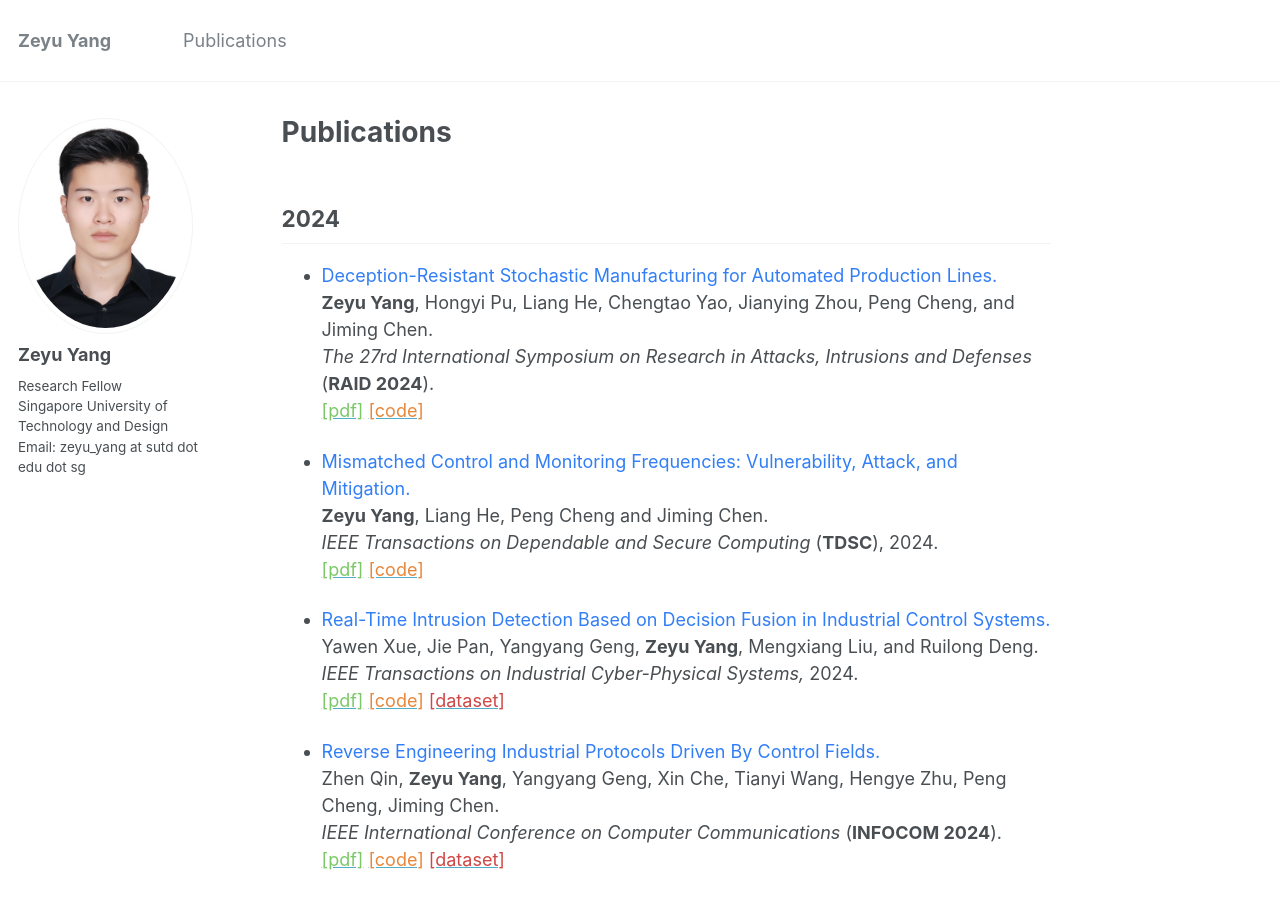
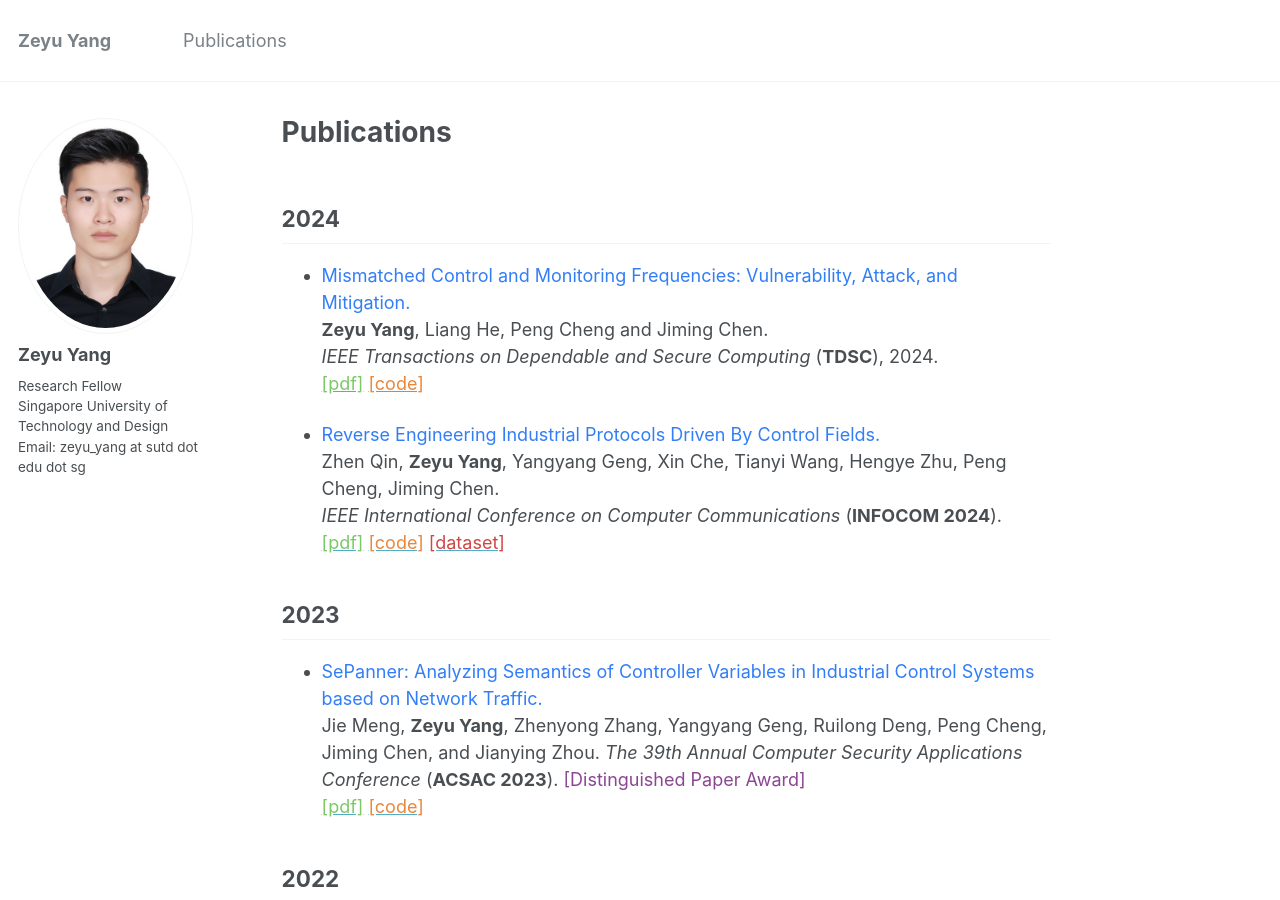
Before and after one commit to zeyuid/zeyuid.github.io, a Jekyll site: the page built from _pages/publications.md, in a window 1280 px wide and 900 px high. Built offline with Jekyll 4.4.1, drawn with Linux system fonts in a browser that asks for light colours.

Commit message:
add file

```diff
--- a/_pages/publications.md
+++ b/_pages/publications.md
@@ -6,15 +6,14 @@ author_profile: true
 ---
 
 ## 2024
-
+<!--
 * <font color="#327ef6">Deception-Resistant Stochastic Manufacturing for Automated Production Lines.</font>
-<!-- <br> -->
 **Zeyu Yang**, Hongyi Pu, Liang He, Chengtao Yao, Jianying Zhou, Peng Cheng, and Jiming Chen.
 <br>
 <i>The 27rd International Symposium on Research in Attacks, Intrusions and Defenses</i> (**RAID 2024**).
 <br>
 [<font color="#7cc868">[pdf]</font>]()
-[<font color="#e8873a">[code]</font>]()
+[<font color="#e8873a">[code]</font>]() -->
 
 
 * <font color="#327ef6">Mismatched Control and Monitoring Frequencies: Vulnerability, Attack, and Mitigation.</font>
@@ -26,9 +25,8 @@ author_profile: true
 [<font color="#7cc868">[pdf]</font>](https://ieeexplore.ieee.org/document/10495752)
 [<font color="#e8873a">[code]</font>](https://github.com/zeyuid/PLCSage)
 
-
+<!--
 * <font color="#327ef6">Real-Time Intrusion Detection Based on Decision Fusion in Industrial Control Systems.</font>
-<!-- <br> -->
 Yawen Xue, Jie Pan, Yangyang Geng, **Zeyu Yang**, Mengxiang Liu, and Ruilong Deng.
 <br>
 <i>IEEE Transactions on Industrial Cyber-Physical Systems,
@@ -37,10 +35,7 @@ Yawen Xue, Jie Pan, Yangyang Geng, **Zeyu Yang**, Mengxiang Liu, and Ruilong Den
 [<font color="#7cc868">[pdf]</font>](https://ieeexplore.ieee.org/document/10540291)
 [<font color="#e8873a">[code]</font>](https://github.com/Margaux2022/Cyber-security-dataset-of-EDS)
 [<font color="#cf4745">[dataset]</font>](https://github.com/Margaux2022/Cyber-security-dataset-of-EDS)
-
-
-
-
+ -->
 
 * <font color="#327ef6">Reverse Engineering Industrial Protocols Driven By Control Fields.</font>
 <!-- <br> -->
@@ -51,7 +46,8 @@ Zhen Qin, **Zeyu Yang**, Yangyang Geng, Xin Che, Tianyi Wang, Hengye Zhu, Peng C
 [<font color="#7cc868">[pdf]</font>](http://zeyuid.github.io/papers/INFOCOM2024.pdf)
 [<font color="#e8873a">[code]</font>](https://github.com/hi-zer/Industrial-protocols-dataset)
 [<font color="#cf4745">[dataset]</font>](https://github.com/hi-zer/Industrial-protocols-dataset)
-<!-- dbc6de -->
+
+
 
 
 ## 2023
```
